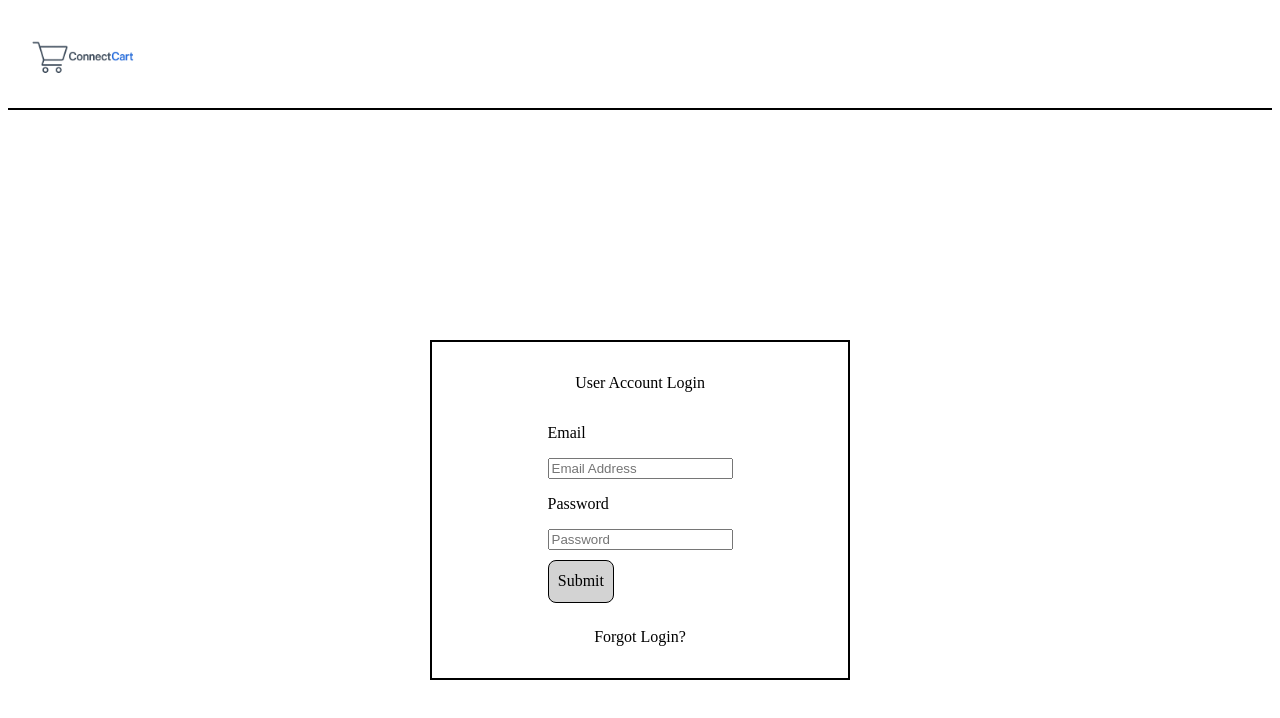
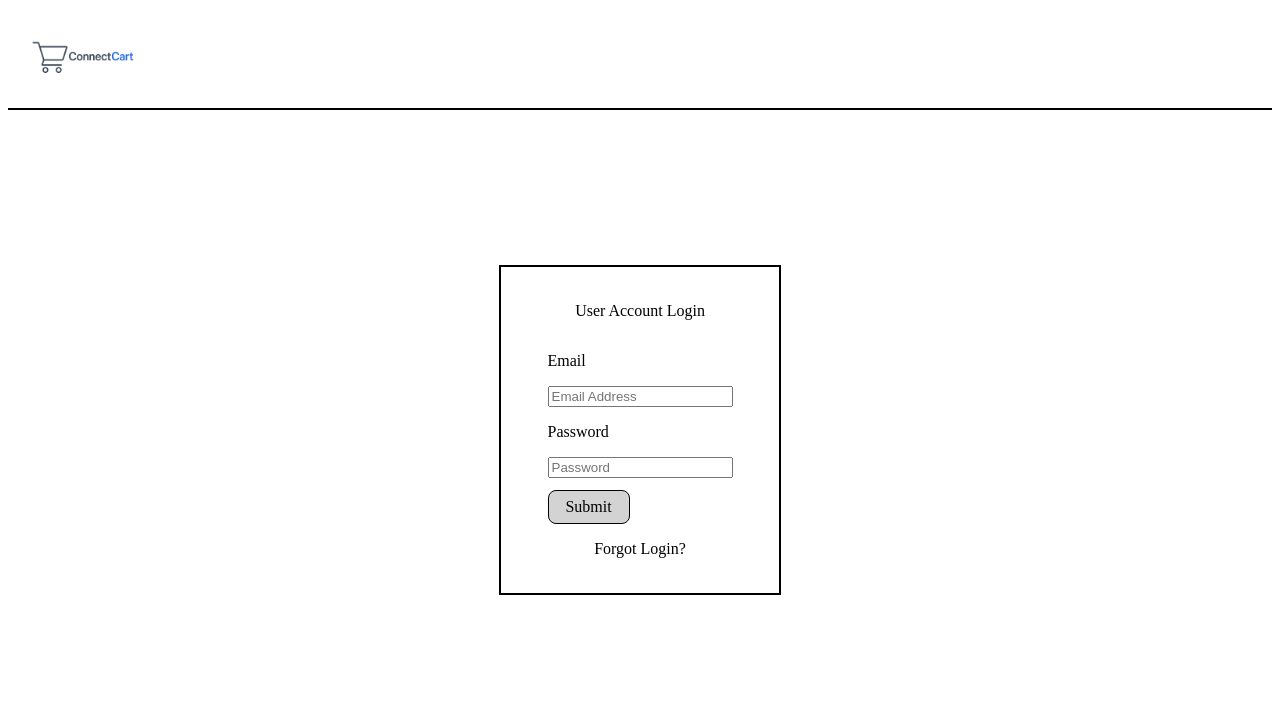
Before and after one commit to WarGuy17/ConnectCart, an Angular app: page /login in a window 1280 px wide. Shown: the top 718 px of the page. Built offline with nearby package versions, Linux system fonts and the light colour scheme.

Commit message:
Updating comments for HTML/CSS and sizing switching from pix to rem

```diff
--- a/src/app/MiniNav/mininav.css
+++ b/src/app/MiniNav/mininav.css
@@ -4,14 +4,14 @@ ul {
 
 ul li {
     list-style: none;
-    padding: 10px;
+    padding: 0.625rem;
 }
 
 ul li a {
     text-decoration: none;
     border: 1px solid black;
-    padding: 10px;
-    border-radius: 7px;
+    padding: 0.625rem;
+    border-radius: 0.438rem;
 }
 
 ul li a:hover {
--- a/src/app/cart/cart.css
+++ b/src/app/cart/cart.css
@@ -4,6 +4,16 @@
     margin: 0px;
 }
 
+.cart-title {
+    display:flex;
+    justify-content: center;
+    width: 100%;
+    height: 50px;
+    border-bottom: 1px solid black;
+    align-items: center;
+}
+
+/*this is the background of the main display*/
 .background{
     display: flex;
     width: 100%;
@@ -13,6 +23,7 @@
     background-color: lightgrey;
 }
 
+/*this is the background of the cart section*/
 .cart_background {
     display: flex;
     border: 1px dotted blue;
@@ -22,6 +33,7 @@
     background-color: white;
 }
 
+/*this is section styling the product box and everything inside it*/
 .card_box {
     display: flex;
     border: 1px solid black;
@@ -35,15 +47,17 @@
     padding: 10px;
 }
 
-.purchase_box {
+.price-section1 {
     display: flex;
-    border: 2px dotted pink;
+    align-items: center;
+    justify-content: space-between;
+    width: 100%;
+}
+
+.button-background {
+    display: flex;
     width: 25%;
-    height: 40%;
-    margin-left: 30px;
-    background-color: white;
-    margin-top: 15px;
-    flex-direction: column;
+    align-items: center;
 }
 
 .button1 {
@@ -70,33 +84,16 @@
     align-items: center;
 }
 
-.price-section1 {
+/*This is the styling for the total purchase box right of the screen*/
+.purchase_box {
     display: flex;
-    align-items: center;
-    justify-content: space-between;
-    width: 100%;
-}
-
-.button-background {
-    display: flex;
+    border: 2px dotted pink;
     width: 25%;
-    align-items: center;
-}
-
-.price-display {
-    display: flex;
-    justify-content: center;
-    align-items: center;
-    margin-right: 20px;
-}
-
-.cart-title {
-    display:flex;
-    justify-content: center;
-    width: 100%;
-    height: 50px;
-    border-bottom: 1px solid black;
-    align-items: center;
+    height: 40%;
+    margin-left: 30px;
+    background-color: white;
+    margin-top: 15px;
+    flex-direction: column;
 }
 
 .product-section {
--- a/src/app/home-header/home-header.css
+++ b/src/app/home-header/home-header.css
@@ -7,7 +7,7 @@
     display: flex;
     width: 100%;
     justify-content: space-around;
-    height: 150px;
+    height: 9.375rem;
     align-items: center;
     border-bottom: 2px solid black;
     flex-wrap: wrap;
@@ -15,8 +15,8 @@
 
 #logo {
     display: flex;
-    width: 150px;
-    height: 150px;
+    width: 7rem;
+    height: 7rem;
 }
 
 .searchbar {
--- a/src/app/home-header/home-header.html
+++ b/src/app/home-header/home-header.html
@@ -5,6 +5,7 @@
     <div id="logo">
         <img src = "assets/sleek-minimalist.png">
     </div>
+    <!--this is the mini-navigation top right of page-->
     <div class="account_login">
         <app-mininav/>
     </div>
--- a/src/app/login/login.css
+++ b/src/app/login/login.css
@@ -1,28 +1,29 @@
+
+
 .backgroundbanner {
     display: flex;
     align-items: center;
     justify-content: center;
-    height: 100vh;
+    height: 40rem;
 }
-
 
 .login_box {
     border: 2px solid black;
     display: flex;
-    width: 400px;
-    height: 40%;
+    width: 15rem;
+    height: auto;
     flex-direction: column;
     align-items: center;
-    justify-content: center;
-    padding: 8px;
+    justify-content: space-evenly;
+    padding: 1.2rem;
 }
 
 .button {
     border: 1px solid black;
     background-color: lightgrey;
-    width: 35%;
-    height: 20%;
-    margin-top: 10px;
+    width: 5rem;
+    height: 2rem;
+    margin-top: 0.7rem;
     display: flex;
     justify-content: center;
     border-radius: 8px;
--- a/src/app/login/login.html
+++ b/src/app/login/login.html
@@ -1,5 +1,8 @@
 <app-login-header/>
+
+<!--background for main area-->
 <div class="backgroundbanner">
+    <!--the login box-->
     <div class="login_box">
         <p>{{userAccountLogin}}</p>
         <form>
--- a/src/app/navigation/navigation.ts
+++ b/src/app/navigation/navigation.ts
@@ -7,7 +7,7 @@ import { Component } from '@angular/core';
   styleUrl: './navigation.css',
 })
 export class Navigation {
-  navigation = [
+  navigation = [ //different categories of products for the user//
     'Shoes',
     'Clothes',
     'Hats',
```
Also changed, not shown: src/app/cart/cart.html (+11 -0 lines).
